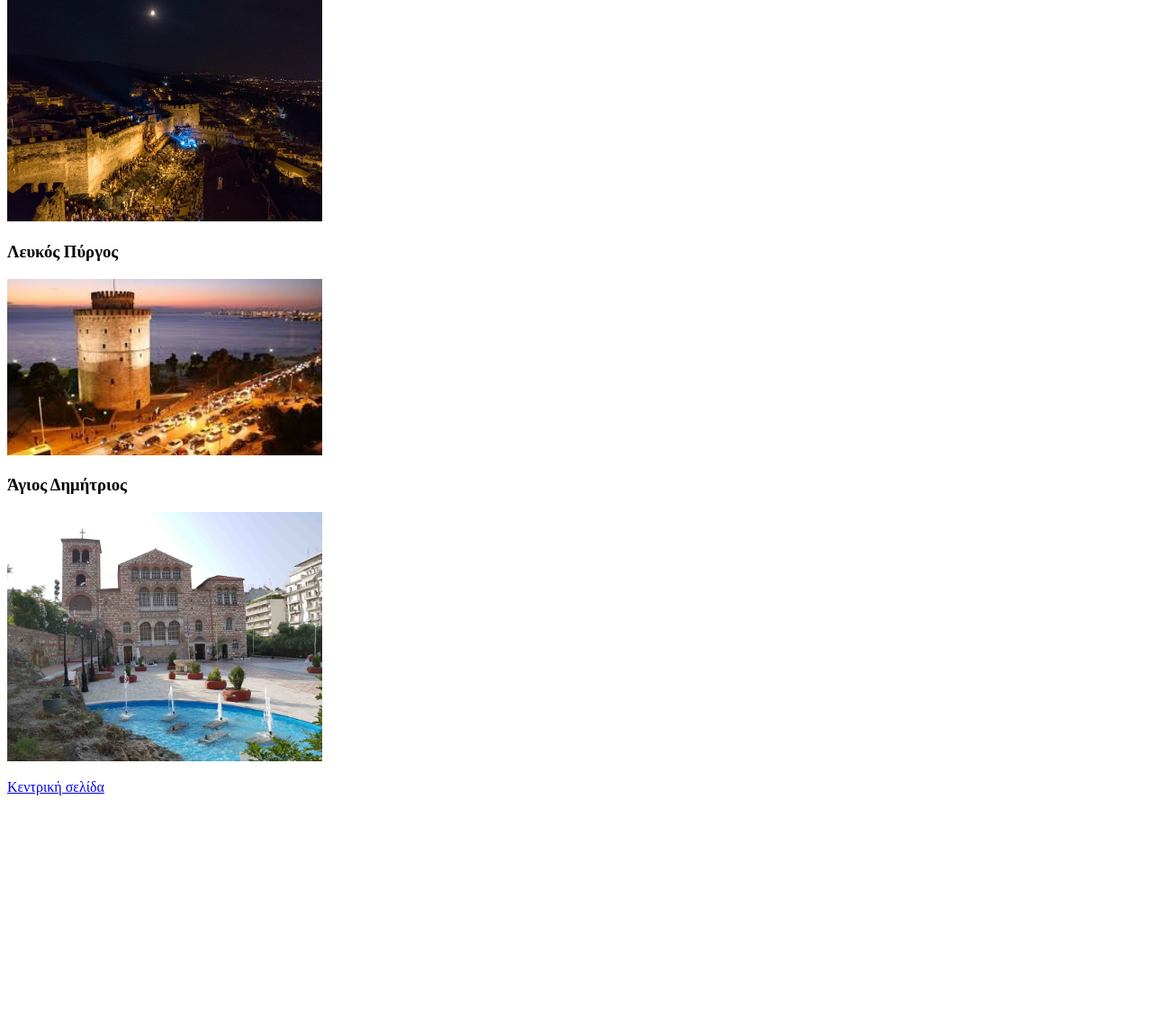
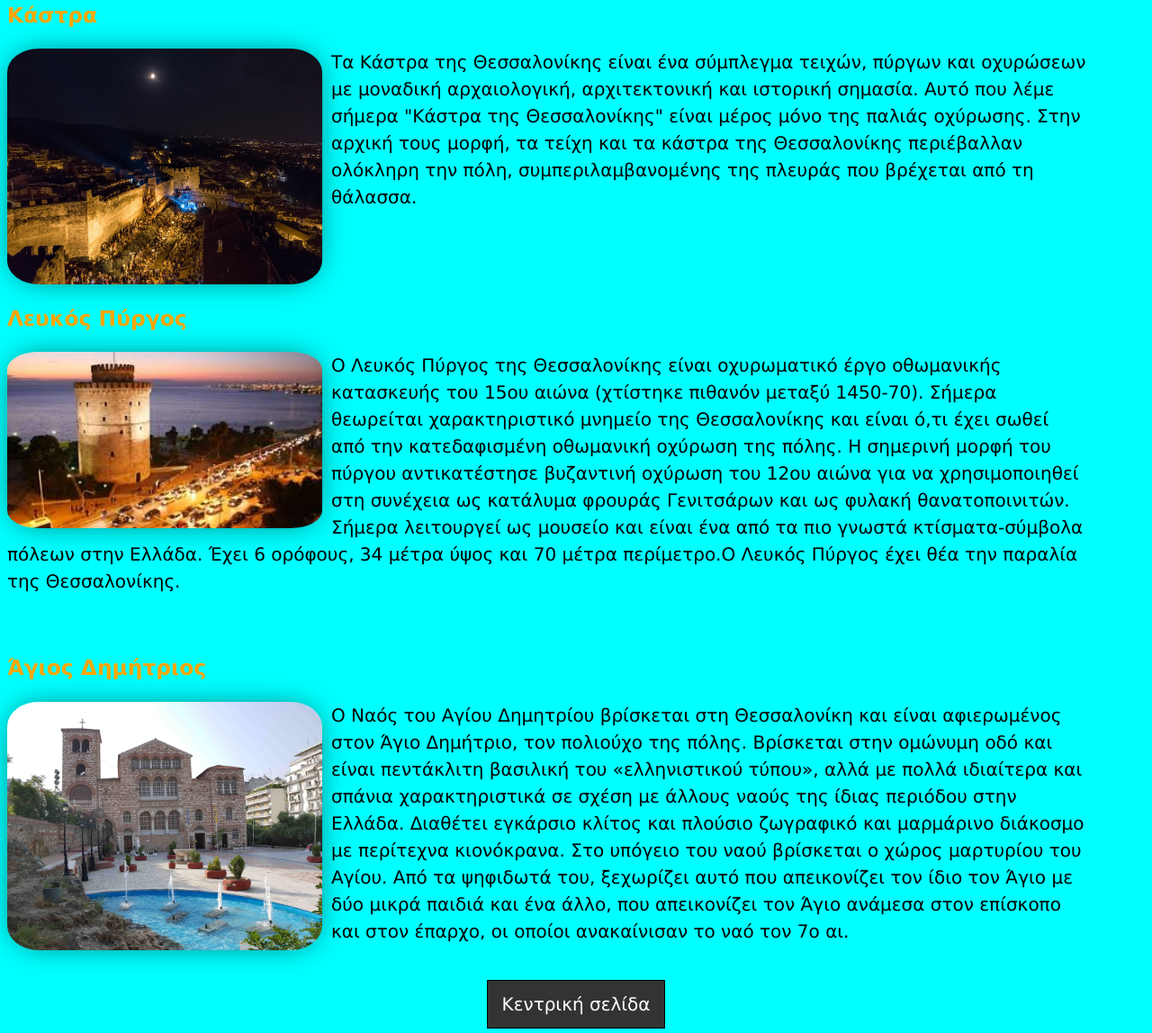
Before and after one commit to zkyria/zkyria.github.io, a plain HTML site: page axiotheata.html in a window 1280 px wide. Shown: the part 471-1619 px from the top of the page at 90% size. Before the commit the page ends 1371 px from the top, so only its background shows below. Drawn offline with Linux system fonts and the light colour scheme.

Commit message:
Add files via upload

```diff
--- a/axiotheata.html
+++ b/axiotheata.html
@@ -4,21 +4,44 @@
   <meta charset="utf-8">
   <meta name="viewport" content="width=device-width">
   <title>Θεσσαλονίκη, αξιοθέατα, οδηγός πόλης</title>
+<link rel="stylesheet" href="style.css">
 </head>
 <body>
+<header>
 <h2>Αξιοθέατα Θεσσαλονίκης</h2>
+</header>
+<article>
 <h3>Ροτόντα</h3>
 <p> <img src="rotonda.jpg" alt="Ροτόντα" title="Ροτόντα" width="350px"></p>
 <p>H Ροτόντα είναι θολωτό κυκλικό κτίσμα του 4ου αιώνα στη Θεσσαλονίκη, παρόμοιο με το Πάνθεον της Ρώμης. Η αρχική χρήση του δεν είναι γνωστή αλλά διατυπώθηκαν ως τώρα διάφορες υποθέσεις: ότι υπήρξε ναός του Διός, ή των Καβείρων, ότι κατασκευάστηκε από τον Καίσαρα Γαλέριο ως μαυσωλείο του, ή ως αίθουσα του θρόνου στο ανακτορικό συγκρότημα. Λόγω της μη χρήσης του, μετατράπηκε επί βυζαντίου σε χριστιανικό ναό των Ασωμάτων Δυνάμεων και μετά την Απελευθέρωση της Θεσσαλονίκης, το 1912, αφιερώθηκε στον Άγιο Γεώργιο. Συμπεριλαμβάνεται στα Παλαιοχριστιανικά και Βυζαντινά μνημεία της Θεσσαλονίκης ως Μνημείο Παγκόσμιας Κληρονομιάς της UNESCO.
 </p>
+</article>
+<br>
+<article>
 <h3>Κάστρα</h3>
 <img src="kastra.jpg" alt="Κάστρα" title="Κάστρα" width="350px">
+<p>Τα Κάστρα της Θεσσαλονίκης είναι ένα σύμπλεγμα τειχών, πύργων και οχυρώσεων με μοναδική αρχαιολογική, αρχιτεκτονική και ιστορική σημασία.
+Αυτό που λέμε σήμερα "Κάστρα της Θεσσαλονίκης" είναι μέρος μόνο της παλιάς οχύρωσης. Στην αρχική τους μορφή, τα τείχη και τα κάστρα της Θεσσαλονίκης περιέβαλλαν ολόκληρη την πόλη, συμπεριλαμβανομένης της πλευράς που βρέχεται από τη θάλασσα.
+</p>
+</article>
+<br>
+<article>
 <h3>Λευκός Πύργος</h3>
 <img src="pyrgos.jpg" alt="Λευκός Πύργος" title="Λευκός Πύργος" width="350px">
+<p>Ο Λευκός Πύργος της Θεσσαλονίκης είναι οχυρωματικό έργο οθωμανικής κατασκευής του 15ου αιώνα (χτίστηκε πιθανόν μεταξύ 1450-70). Σήμερα θεωρείται χαρακτηριστικό μνημείο της Θεσσαλονίκης και είναι ό,τι έχει σωθεί από την κατεδαφισμένη οθωμανική οχύρωση της πόλης. Η σημερινή μορφή του πύργου αντικατέστησε βυζαντινή οχύρωση του 12ου αιώνα για να χρησιμοποιηθεί στη συνέχεια ως κατάλυμα φρουράς Γενιτσάρων και ως φυλακή θανατοποινιτών. Σήμερα λειτουργεί ως μουσείο και είναι ένα από τα πιο γνωστά κτίσματα-σύμβολα πόλεων στην Ελλάδα. Έχει 6 ορόφους, 34 μέτρα ύψος και 70 μέτρα περίμετρο.Ο Λευκός Πύργος έχει θέα την παραλία της Θεσσαλονίκης.
+</p>
+</article>
+<br>
+<article>
 <h3>Άγιος Δημήτριος</h3>
 <img src="dimitrios.jpg" alt="'Αγιος Δημήτριος" title="Εκκλησία Αγίου Δημητρίου" width="350px">
-<p>
+<p>Ο Ναός του Αγίου Δημητρίου βρίσκεται στη Θεσσαλονίκη και είναι αφιερωμένος στον Άγιο Δημήτριο, τον πολιούχο της πόλης. Βρίσκεται στην ομώνυμη οδό και είναι πεντάκλιτη βασιλική του «ελληνιστικού τύπου», αλλά με πολλά ιδιαίτερα και σπάνια χαρακτηριστικά σε σχέση με άλλους ναούς της ίδιας περιόδου στην Ελλάδα. Διαθέτει εγκάρσιο κλίτος και πλούσιο ζωγραφικό και μαρμάρινο διάκοσμο με περίτεχνα κιονόκρανα. Στο υπόγειο του ναού βρίσκεται ο χώρος μαρτυρίου του Αγίου. Από τα ψηφιδωτά του, ξεχωρίζει αυτό που απεικονίζει τον ίδιο τον Άγιο με δύο μικρά παιδιά και ένα άλλο, που απεικονίζει τον Άγιο ανάμεσα στον επίσκοπο και στον έπαρχο, οι οποίοι ανακαίνισαν το ναό τον 7ο αι.
+</p>
+</article>
+<br>
+<footer>
 <a href="index.html">Κεντρική σελίδα</a>
+</footer>
 </p>
 </ul>
 </body>
--- /dev/null
+++ b/style.css
@@ -0,0 +1,37 @@
+body{font-family:Verdana;
+font-size:20px;
+background-color:cyan;
+}
+h2{fond-size:27px;
+color:#ff8494;}
+
+h3{fond-size:25px;
+color:orange;
+}
+header,footer{
+text-align:center;
+margin:10px;
+}
+img{
+width:350px;
+border-radius:10%;
+box-shadow: 0px 0px 35px -10px rgba(0, 0, 0, 0.75);
+float:left;
+margin-right:10px;
+}
+br{
+clear:both;
+}
+p{
+line-height:1.5em;
+width:95%;
+}
+a{
+text-decoration:none;
+background-color:#333;
+color:white;
+padding:14px 16px;
+border:1px solid black;
+}
+a:hover{
+background-color:#4CAF50;
```
